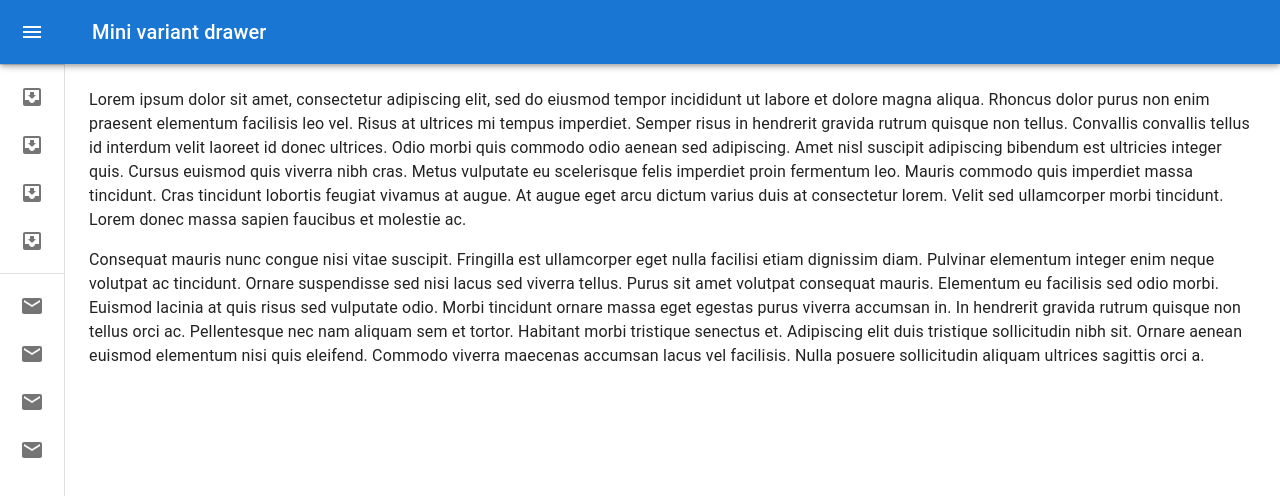
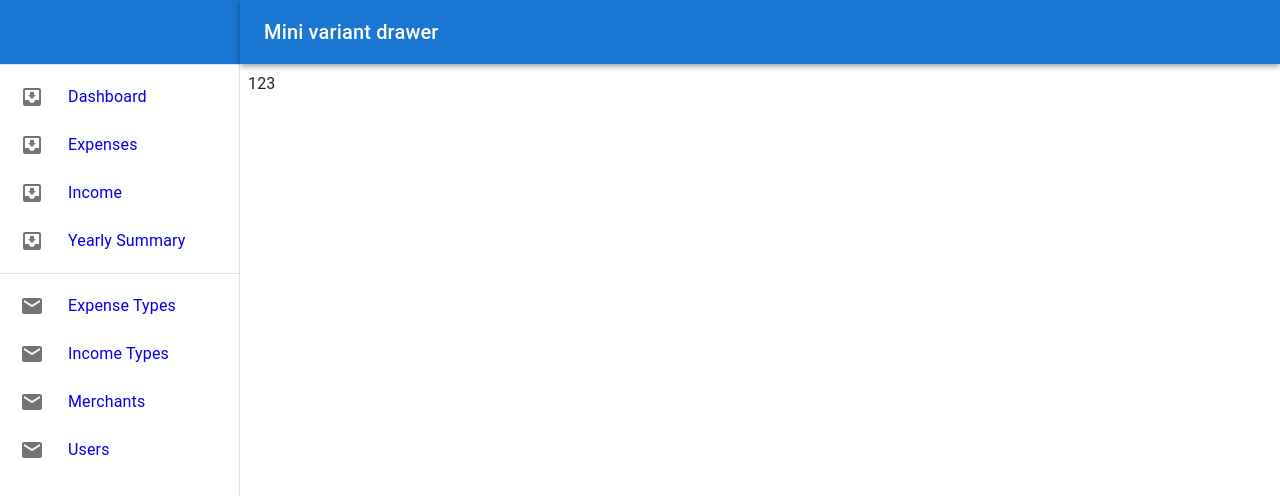
Before and after one commit to msmcsd/book, a React (Create React App) app: page / in a window 1280 px wide. Shown: the top 496 px of the page. Built offline with nearby package versions, Linux system fonts and the light colour scheme.

Commit message:
Add Router

```diff
--- a/package.json
+++ b/package.json
@@ -12,6 +12,7 @@
     "@testing-library/user-event": "^13.5.0",
     "react": "^18.2.0",
     "react-dom": "^18.2.0",
+    "react-router-dom": "^6.4.1",
     "react-scripts": "5.0.1",
     "web-vitals": "^2.1.4"
   },
--- a/src/App.js
+++ b/src/App.js
@@ -1,4 +1,5 @@
 import { ThemeProvider } from "@mui/system";
+import { BrowserRouter, Routes, Route } from "react-router-dom";
 
 import Header from "./components/ui/Header";
 import MiniDrawer from "./components/ui/MiniDrawer";
@@ -7,8 +8,28 @@ import theme from "./components/ui/Theme";
 function App() {
   return (
     <ThemeProvider theme={theme}>
-      <Header />
-      <MiniDrawer />
+      <BrowserRouter>
+        <Header />
+        <MiniDrawer />
+        <Routes>
+          <Route exact path="/" element={<div>Home</div>} />
+          <Route exact path="/expenses" element={<div>Expenses</div>} />
+          <Route exact path="/income" element={<div>Income</div>} />
+          <Route
+            exact
+            path="/yearlysummary"
+            element={<div>Yearly Summary</div>}
+          />
+          <Route
+            exact
+            path="/expensetypes"
+            element={<div>Expense Types</div>}
+          />
+          <Route exact path="/incometypes" element={<div>Income Types</div>} />
+          <Route exact path="/merchants" element={<div>Merchants</div>} />
+          <Route exact path="/users" element={<div>Users</div>} />
+        </Routes>
+      </BrowserRouter>
     </ThemeProvider>
   );
 }
--- a/src/components/ui/MiniDrawer.js
+++ b/src/components/ui/MiniDrawer.js
@@ -18,6 +18,7 @@ import ListItemIcon from "@mui/material/ListItemIcon";
 import ListItemText from "@mui/material/ListItemText";
 import InboxIcon from "@mui/icons-material/MoveToInbox";
 import MailIcon from "@mui/icons-material/Mail";
+import { Link } from "react-router-dom";
 
 const drawerWidth = 240;
 
@@ -88,14 +89,14 @@ const Drawer = styled(MuiDrawer, {
 
 export default function MiniDrawer() {
   const theme = useTheme();
-  const [open, setOpen] = React.useState(false);
+  const [open, setOpen] = React.useState(true);
 
   const handleDrawerOpen = () => {
     setOpen(true);
   };
 
   const handleDrawerClose = () => {
-    setOpen(false);
+    setOpen(true);
   };
 
   const DashboardMenuItems = [
@@ -152,6 +153,8 @@ export default function MiniDrawer() {
               onClick={handleDrawerClose}
               disablePadding
               sx={{ display: "block" }}
+              component={Link}
+              to={menu.link}
             >
               <ListItemButton
                 sx={{
@@ -185,6 +188,8 @@ export default function MiniDrawer() {
               onClick={handleDrawerClose}
               disablePadding
               sx={{ display: "block" }}
+              component={Link}
+              to={menu.link}
             >
               <ListItemButton
                 sx={{
@@ -211,37 +216,10 @@ export default function MiniDrawer() {
           ))}
         </List>
       </Drawer>
-      <Box component="main" sx={{ flexGrow: 1, p: 3 }}>
+      <Box sx={{ flexGrow: 1, p: 1 }}>
+        {/* DrawerHeader is needed in order to show 123 under AppBar */}
         <DrawerHeader />
-        <Typography paragraph>
-          Lorem ipsum dolor sit amet, consectetur adipiscing elit, sed do
-          eiusmod tempor incididunt ut labore et dolore magna aliqua. Rhoncus
-          dolor purus non enim praesent elementum facilisis leo vel. Risus at
-          ultrices mi tempus imperdiet. Semper risus in hendrerit gravida rutrum
-          quisque non tellus. Convallis convallis tellus id interdum velit
-          laoreet id donec ultrices. Odio morbi quis commodo odio aenean sed
-          adipiscing. Amet nisl suscipit adipiscing bibendum est ultricies
-          integer quis. Cursus euismod quis viverra nibh cras. Metus vulputate
-          eu scelerisque felis imperdiet proin fermentum leo. Mauris commodo
-          quis imperdiet massa tincidunt. Cras tincidunt lobortis feugiat
-          vivamus at augue. At augue eget arcu dictum varius duis at consectetur
-          lorem. Velit sed ullamcorper morbi tincidunt. Lorem donec massa sapien
-          faucibus et molestie ac.
-        </Typography>
-        <Typography paragraph>
-          Consequat mauris nunc congue nisi vitae suscipit. Fringilla est
-          ullamcorper eget nulla facilisi etiam dignissim diam. Pulvinar
-          elementum integer enim neque volutpat ac tincidunt. Ornare suspendisse
-          sed nisi lacus sed viverra tellus. Purus sit amet volutpat consequat
-          mauris. Elementum eu facilisis sed odio morbi. Euismod lacinia at quis
-          risus sed vulputate odio. Morbi tincidunt ornare massa eget egestas
-          purus viverra accumsan in. In hendrerit gravida rutrum quisque non
-          tellus orci ac. Pellentesque nec nam aliquam sem et tortor. Habitant
-          morbi tristique senectus et. Adipiscing elit duis tristique
-          sollicitudin nibh sit. Ornare aenean euismod elementum nisi quis
-          eleifend. Commodo viverra maecenas accumsan lacus vel facilisis. Nulla
-          posuere sollicitudin aliquam ultrices sagittis orci a.
-        </Typography>
+        123
       </Box>
     </Box>
   );
```
Also changed, not shown: 1 other file (tests, documents, lock files or other folders).
